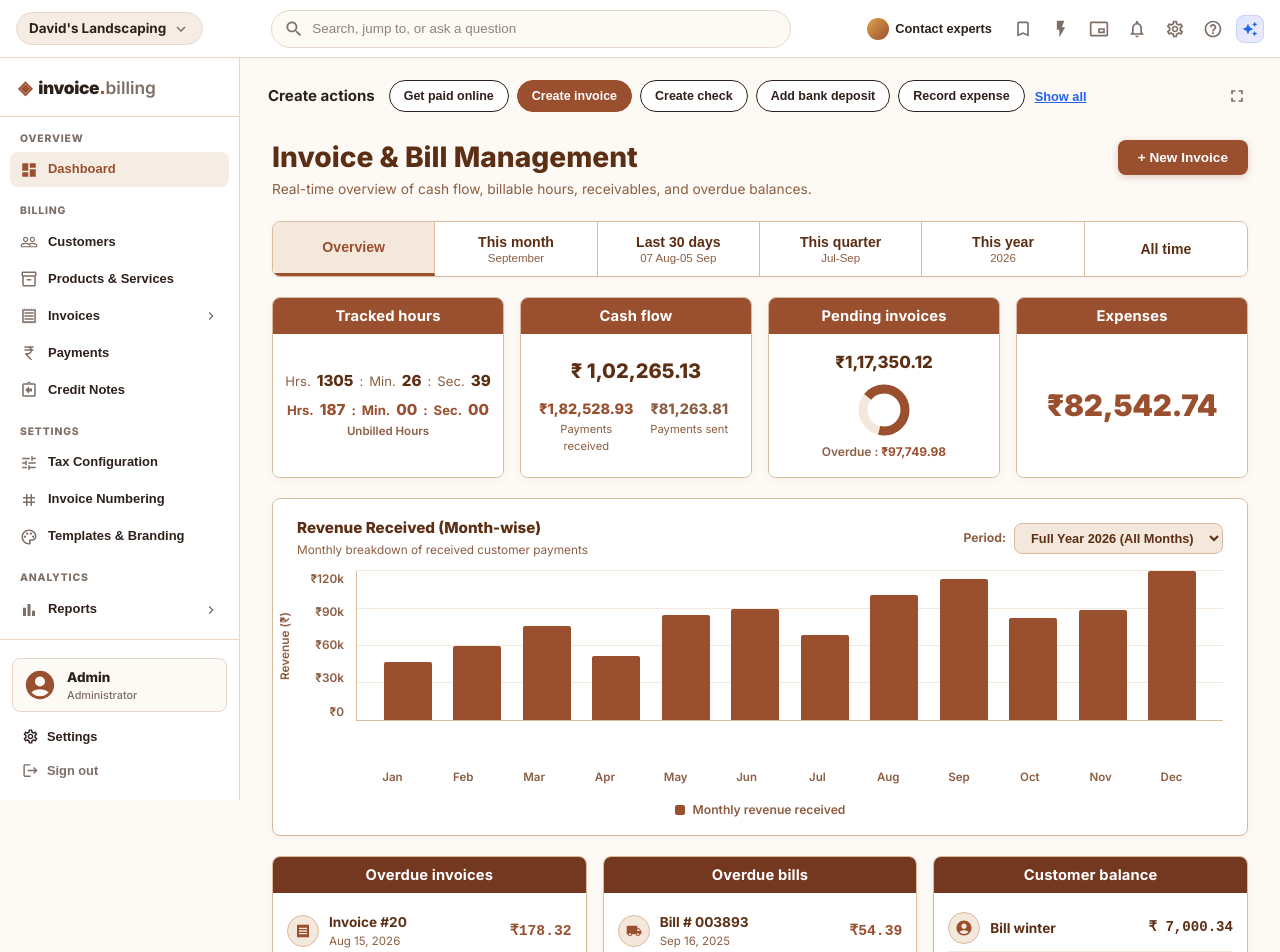
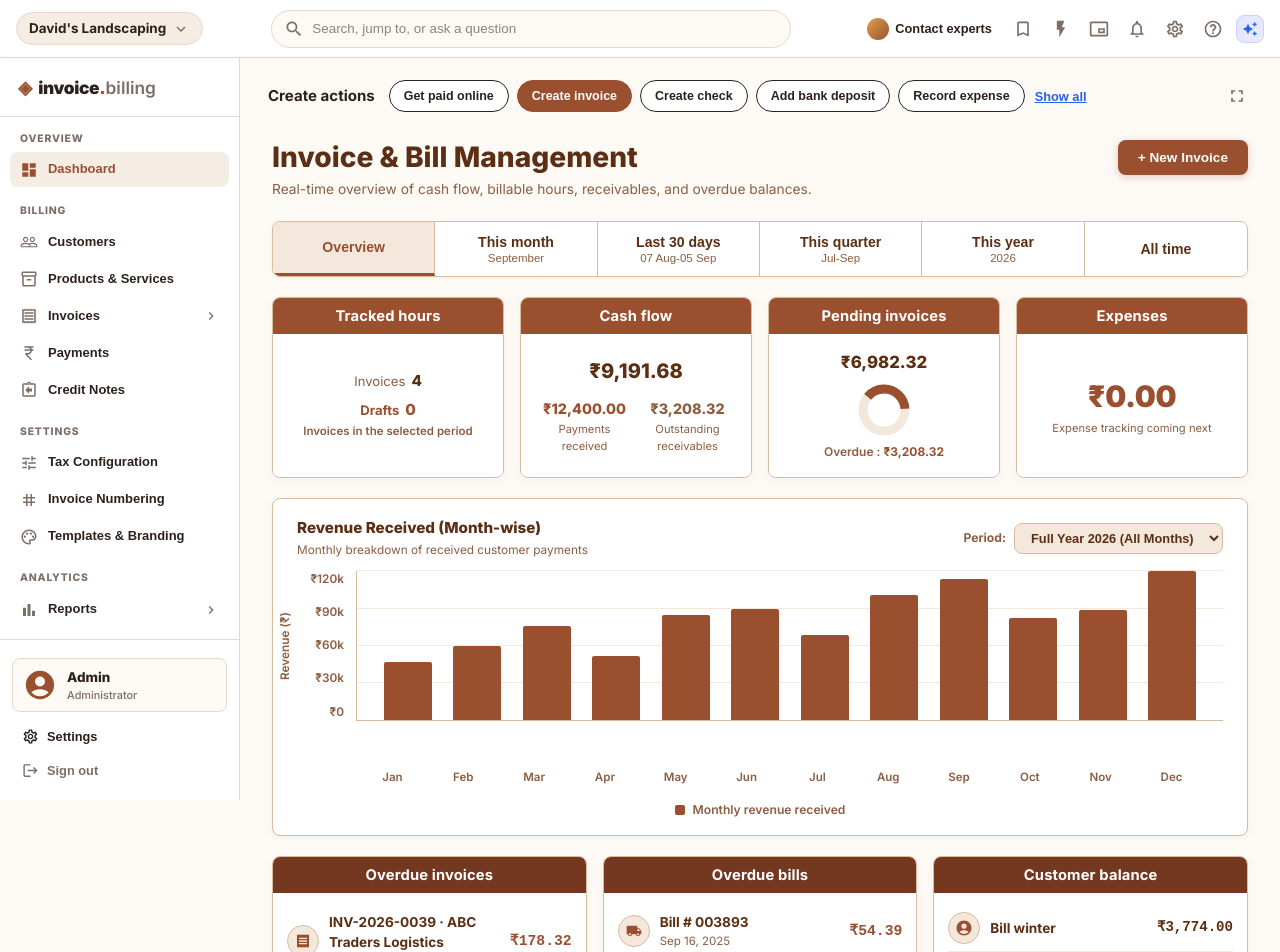
Before and after one commit to PirnavAdmin/IBMS, a React (Vite) app in the folder Frontend/billing-react/: page /dashboard in a window 1280 px wide. Shown: the top 952 px of the page. Built offline with nearby package versions, Linux system fonts and the light colour scheme.

Commit message:
commit
login and create account redirection field resolved

```diff
--- /dev/null
+++ b/Frontend/billing-react/src/data/billingStore.js
@@ -0,0 +1,35 @@
+const STORAGE_KEY = 'invoice_billing_invoices_v1';
+
+const seedInvoices = [
+  { id: 'INV-2026-0039', customer: 'ABC Traders Logistics', email: 'invoicing@abctraders.com', issueDate: '2026-08-15', dueDate: '2026-08-30', total: 178.32, status: 'overdue' },
+  { id: 'INV-2026-0040', customer: 'Nova Cloud Services', email: 'accounts@novacloud.com', issueDate: '2026-08-23', dueDate: '2026-09-02', total: 3030, status: 'overdue' },
+  { id: 'INV-2026-0041', customer: 'Bill winter', email: 'billing@winterglobal.com', issueDate: '2026-09-01', dueDate: '2026-09-16', total: 3774, status: 'sent' },
+  { id: 'INV-2026-0038', customer: 'Apex Engineering Corp', email: 'finance@apexeng.com', issueDate: '2026-07-11', dueDate: '2026-07-26', total: 12400, status: 'paid' },
+];
+
+export const getInvoices = () => {
+  try {
+    const saved = JSON.parse(localStorage.getItem(STORAGE_KEY));
+    return Array.isArray(saved) ? saved : seedInvoices;
+  } catch {
+    return seedInvoices;
+  }
+};
+
+export const saveInvoice = (invoice) => {
+  const invoices = getInvoices();
+  const index = invoices.findIndex((item) => item.id === invoice.id);
+  const next = index >= 0
+    ? invoices.map((item) => (item.id === invoice.id ? invoice : item))
+    : [invoice, ...invoices];
+  localStorage.setItem(STORAGE_KEY, JSON.stringify(next));
+  return next;
+};
+
+export const formatCurrency = (amount) => new Intl.NumberFormat('en-IN', {
+  style: 'currency', currency: 'INR', maximumFractionDigits: 2,
+}).format(Number(amount || 0));
+
+export const formatDate = (date) => new Intl.DateTimeFormat('en-IN', {
+  day: 'numeric', month: 'short', year: 'numeric',
+}).format(new Date(`${date}T00:00:00`));
--- a/Frontend/billing-react/src/pages/CreateInvoice/CreateInvoice.jsx
+++ b/Frontend/billing-react/src/pages/CreateInvoice/CreateInvoice.jsx
@@ -13,6 +13,7 @@ import {
   Business,
 } from '@mui/icons-material';
 import '../../styles/CreateInvoice.css';
+import { saveInvoice } from '../../data/billingStore';
 
 const CLIENT_PRESETS = [
   {
@@ -173,11 +174,40 @@ export const CreateInvoice = () => {
   }, 0);
   const grandTotal = taxableAmount + taxAmount + Number(shippingFee || 0);
 
+  const buildInvoice = (status) => ({
+    id: invoiceNumber.trim() || `INV-${Date.now()}`,
+    customer: clientName.trim() || 'Unnamed customer',
+    company: clientCompany.trim(),
+    email: clientEmail.trim(),
+    issueDate: invoiceDate,
+    dueDate,
+    total: Number(grandTotal.toFixed(2)),
+    status: status === 'sent' && dueDate && new Date(`${dueDate}T23:59:59`) < new Date() ? 'overdue' : status,
+    items: lineItems,
+    notes,
+    terms,
+    updatedAt: new Date().toISOString(),
+  });
+
   const handleSaveDraft = () => {
+    if (!invoiceNumber.trim()) {
+      showToast('Add an invoice number before saving.');
+      return;
+    }
+    saveInvoice(buildInvoice('draft'));
     showToast(`Invoice ${invoiceNumber} saved as draft successfully!`);
   };
 
   const handleSendInvoice = () => {
+    if (!clientName.trim() || !clientEmail.trim()) {
+      showToast('Add the customer name and email before issuing the invoice.');
+      return;
+    }
+    if (!invoiceNumber.trim()) {
+      showToast('Add an invoice number before issuing the invoice.');
+      return;
+    }
+    saveInvoice(buildInvoice('sent'));
     showToast(`Invoice ${invoiceNumber} issued and sent to ${clientEmail}!`);
     setTimeout(() => navigate('/dashboard'), 1500);
   };
--- a/Frontend/billing-react/src/pages/Dashboard/Dashboard.jsx
+++ b/Frontend/billing-react/src/pages/Dashboard/Dashboard.jsx
@@ -1,4 +1,4 @@
-import React, { useState } from 'react';
+import React, { useMemo, useState } from 'react';
 import { useNavigate } from 'react-router-dom';
 import {
   Typography,
@@ -65,6 +65,7 @@ import {
   REVENUE_PERIODS,
 } from './dashboardData';
 import '../../styles/Dashboard.css';
+import { formatCurrency, formatDate, getInvoices } from '../../data/billingStore';
 
 const ICON_MAP = {
   Dashboard: DashboardIcon,
@@ -94,6 +95,30 @@ export const Dashboard = () => {
   const [activeCustPeriod, setActiveCustPeriod] = useState('This year');
   const [selectedTimeTab, setSelectedTimeTab] = useState('overview');
   const [revenuePeriod, setRevenuePeriod] = useState('year');
+  const [searchQuery, setSearchQuery] = useState('');
+  const invoices = useMemo(() => getInvoices(), []);
+  const today = new Date();
+  const visibleInvoices = useMemo(() => invoices.filter((invoice) => {
+    const invoiceDate = new Date(`${invoice.issueDate}T00:00:00`);
+    if (selectedTimeTab === 'this-month') return invoiceDate.getMonth() === today.getMonth() && invoiceDate.getFullYear() === today.getFullYear();
+    if (selectedTimeTab === 'last-30') return (today - invoiceDate) / 86400000 <= 30;
+    if (selectedTimeTab === 'this-quarter') return Math.floor(invoiceDate.getMonth() / 3) === Math.floor(today.getMonth() / 3) && invoiceDate.getFullYear() === today.getFullYear();
+    if (selectedTimeTab === 'this-year') return invoiceDate.getFullYear() === today.getFullYear();
+    return true;
+  }), [invoices, selectedTimeTab]);
+  const filteredInvoices = useMemo(() => visibleInvoices.filter((invoice) =>
+    `${invoice.id} ${invoice.customer} ${invoice.status}`.toLowerCase().includes(searchQuery.toLowerCase())
+  ), [visibleInvoices, searchQuery]);
+  const overdueInvoices = filteredInvoices.filter((invoice) => invoice.status === 'overdue');
+  const pendingInvoices = filteredInvoices.filter((invoice) => ['sent', 'overdue'].includes(invoice.status));
+  const paidInvoices = filteredInvoices.filter((invoice) => invoice.status === 'paid');
+  const pendingTotal = pendingInvoices.reduce((sum, invoice) => sum + invoice.total, 0);
+  const overdueTotal = overdueInvoices.reduce((sum, invoice) => sum + invoice.total, 0);
+  const receivedTotal = paidInvoices.reduce((sum, invoice) => sum + invoice.total, 0);
+  const customerBalanceRows = Object.entries(pendingInvoices.reduce((result, invoice) => {
+    result[invoice.customer] = (result[invoice.customer] || 0) + invoice.total;
+    return result;
+  }, {})).map(([name, amount]) => ({ name, amount })).sort((a, b) => b.amount - a.amount).slice(0, 3);
 
   const toggleFullscreen = () => {
     if (!document.fullscreenElement) {
@@ -118,6 +143,10 @@ export const Dashboard = () => {
   };
 
   const maskValue = (val) => (isBalanceHidden ? '••••••' : val);
+  const handleNav = (itemId) => {
+    if (itemId === 'invoices') navigate('/invoices');
+    else setActiveTab(itemId);
+  };
 
   return (
     <div className="qb-dashboard-container">
@@ -157,6 +186,8 @@ export const Dashboard = () => {
             type="text"
             className="qb-search-input"
             placeholder="Search, jump to, or ask a question"
+            value={searchQuery}
+            onChange={(event) => setSearchQuery(event.target.value)}
           />
         </div>
 
@@ -236,7 +267,7 @@ export const Dashboard = () => {
                       <button
                         key={item.id}
                         className={`qb-enterprise-nav-item ${activeTab === item.id ? 'active' : ''}`}
-                        onClick={() => setActiveTab(item.id)}
+                        onClick={() => handleNav(item.id)}
                       >
                         <div className="qb-item-left">
                           <IconComponent sx={{ fontSize: 18 }} className="qb-nav-glyph" />
@@ -361,20 +392,12 @@ export const Dashboard = () => {
                 <div className="ob-kpi-header">Tracked hours</div>
                 <div className="ob-kpi-body">
                   <div className="ob-time-row">
-                    <span>Hrs.</span> <span className="ob-time-num">{OVERDUE_KPI_METRICS.trackedHours.billed.hrs}</span>
-                    <span>:</span>
-                    <span>Min.</span> <span className="ob-time-num">{OVERDUE_KPI_METRICS.trackedHours.billed.min}</span>
-                    <span>:</span>
-                    <span>Sec.</span> <span className="ob-time-num">{OVERDUE_KPI_METRICS.trackedHours.billed.sec}</span>
+                    <span>Invoices</span> <span className="ob-time-num">{filteredInvoices.length}</span>
                   </div>
                   <div className="ob-time-row unbilled">
-                    <span>Hrs.</span> <span className="ob-time-num">{OVERDUE_KPI_METRICS.trackedHours.unbilled.hrs}</span>
-                    <span>:</span>
-                    <span>Min.</span> <span className="ob-time-num">{OVERDUE_KPI_METRICS.trackedHours.unbilled.min}</span>
-                    <span>:</span>
-                    <span>Sec.</span> <span className="ob-time-num">{OVERDUE_KPI_METRICS.trackedHours.unbilled.sec}</span>
+                    <span>Drafts</span> <span className="ob-time-num">{filteredInvoices.filter((invoice) => invoice.status === 'draft').length}</span>
                   </div>
-                  <span className="ob-time-unbilled-lbl">Unbilled Hours</span>
+                  <span className="ob-time-unbilled-lbl">Invoices in the selected period</span>
                 </div>
               </div>
 
@@ -382,15 +405,15 @@ export const Dashboard = () => {
               <div className="ob-kpi-card">
                 <div className="ob-kpi-header">Cash flow</div>
                 <div className="ob-kpi-body">
-                  <span className="ob-cash-net">{maskValue(OVERDUE_KPI_METRICS.cashFlow.net)}</span>
+                  <span className="ob-cash-net">{maskValue(formatCurrency(receivedTotal - overdueTotal))}</span>
                   <div className="ob-cash-split">
                     <div className="ob-cash-col">
-                      <span className="ob-cash-received">{maskValue(OVERDUE_KPI_METRICS.cashFlow.received)}</span>
+                      <span className="ob-cash-received">{maskValue(formatCurrency(receivedTotal))}</span>
                       <span className="ob-cash-sublbl">Payments received</span>
                     </div>
                     <div className="ob-cash-col">
-                      <span className="ob-cash-sent">{maskValue(OVERDUE_KPI_METRICS.cashFlow.sent)}</span>
-                      <span className="ob-cash-sublbl">Payments sent</span>
+                      <span className="ob-cash-sent">{maskValue(formatCurrency(overdueTotal))}</span>
+                      <span className="ob-cash-sublbl">Outstanding receivables</span>
                     </div>
                   </div>
                 </div>
@@ -400,7 +423,7 @@ export const Dashboard = () => {
               <div className="ob-kpi-card">
                 <div className="ob-kpi-header">Pending invoices</div>
                 <div className="ob-kpi-body">
-                  <span className="ob-pending-total">{maskValue(OVERDUE_KPI_METRICS.pendingInvoices.total)}</span>
+                  <span className="ob-pending-total">{maskValue(formatCurrency(pendingTotal))}</span>
                   <div className="ob-pending-donut-wrap">
                     <svg viewBox="0 0 36 36" className="ob-pending-donut">
                       <circle cx="18" cy="18" r="14" fill="none" stroke="#F4E8DC" strokeWidth="6" />
@@ -411,13 +434,13 @@ export const Dashboard = () => {
                         fill="none"
                         stroke="#9A4F2F"
                         strokeWidth="6"
-                        strokeDasharray="72 28"
+                        strokeDasharray={`${pendingTotal ? Math.round((overdueTotal / pendingTotal) * 100) : 0} ${pendingTotal ? 100 - Math.round((overdueTotal / pendingTotal) * 100) : 100}`}
                         strokeDashoffset="25"
                       />
                     </svg>
                   </div>
                   <span className="ob-pending-overdue">
-                    Overdue : <strong className="ob-pending-overdue-val">{maskValue(OVERDUE_KPI_METRICS.pendingInvoices.overdue)}</strong>
+                    Overdue : <strong className="ob-pending-overdue-val">{maskValue(formatCurrency(overdueTotal))}</strong>
                   </span>
                 </div>
               </div>
@@ -426,7 +449,8 @@ export const Dashboard = () => {
               <div className="ob-kpi-card">
                 <div className="ob-kpi-header">Expenses</div>
                 <div className="ob-kpi-body">
-                  <span className="ob-expenses-val">{maskValue(OVERDUE_KPI_METRICS.expenses)}</span>
+                  <span className="ob-expenses-val">{maskValue(formatCurrency(0))}</span>
+                  <span className="ob-cash-sublbl">Expense tracking coming next</span>
                 </div>
               </div>
             </div>
@@ -506,20 +530,20 @@ export const Dashboard = () => {
               <div className="ob-table-card">
                 <div className="ob-table-header">Overdue invoices</div>
                 <div className="ob-table-body">
-                  {OVERDUE_INVOICES.map((inv, idx) => (
-                    <div key={idx} className="ob-table-row">
+                  {overdueInvoices.length ? overdueInvoices.slice(0, 3).map((inv) => (
+                    <div key={inv.id} className="ob-table-row">
                       <div className="ob-table-left">
                         <div className="ob-row-icon-circle">
                           <Receipt sx={{ fontSize: 16 }} />
                         </div>
                         <div className="ob-row-info">
-                          <span className="ob-row-title">{inv.id}</span>
-                          <span className="ob-row-date">{inv.date}</span>
+                          <span className="ob-row-title">{inv.id} · {inv.customer}</span>
+                          <span className="ob-row-date">Due {formatDate(inv.dueDate)}</span>
                         </div>
                       </div>
-                      <span className="ob-row-amount-red">{maskValue(inv.amount)}</span>
+                      <span className="ob-row-amount-red">{maskValue(formatCurrency(inv.total))}</span>
                     </div>
-                  ))}
+                  )) : <div className="ob-table-row"><span className="ob-row-date">No overdue invoices for this view.</span></div>}
                 </div>
               </div>
 
@@ -548,8 +572,8 @@ export const Dashboard = () => {
               <div className="ob-table-card">
                 <div className="ob-table-header">Customer balance</div>
                 <div className="ob-table-body">
-                  {CUSTOMER_BALANCES.map((cust, idx) => (
-                    <div key={idx} className="ob-table-row">
+                  {customerBalanceRows.length ? customerBalanceRows.map((cust) => (
+                    <div key={cust.name} className="ob-table-row">
                       <div className="ob-table-left">
                         <div className="ob-row-icon-circle">
                           <AccountCircle sx={{ fontSize: 18 }} />
@@ -558,9 +582,9 @@ export const Dashboard = () => {
                           <span className="ob-row-title">{cust.name}</span>
                         </div>
                       </div>
-                      <span className="ob-row-amount-dark">{maskValue(cust.amount)}</span>
+                      <span className="ob-row-amount-dark">{maskValue(formatCurrency(cust.amount))}</span>
                     </div>
-                  ))}
+                  )) : <div className="ob-table-row"><span className="ob-row-date">No customer balances for this view.</span></div>}
                 </div>
               </div>
             </div>
```
Also changed, not shown: Frontend/billing-react/src/pages/Login/Login.jsx (+28 -17 lines), Frontend/billing-react/src/pages/Register/Register.jsx (+43 -11 lines), Frontend/billing-react/src/styles/Login.css (+13 -0 lines), 6 other files (tests, documents, lock files or other folders).
